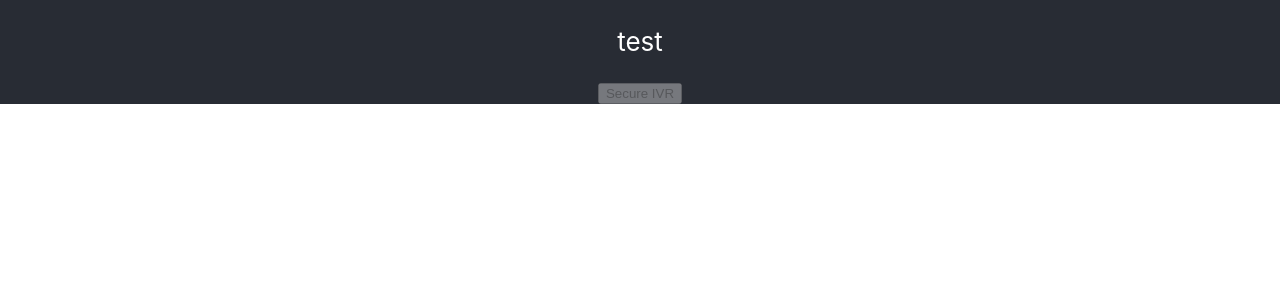
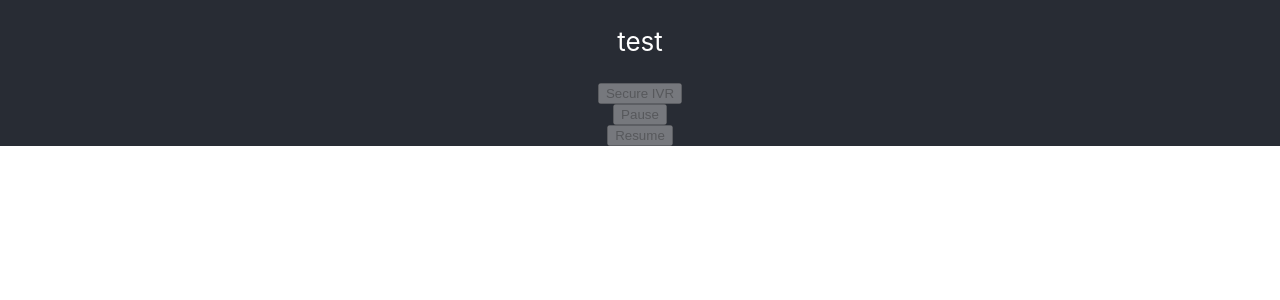
Before and after one commit to XavierBrinonECS/aboleth, a React (Create React App) app: page / in a window 1280 px wide. Shown: the top 300 px of the page. Built offline with nearby package versions, Linux system fonts and the light colour scheme.

Commit message:
add pause/resume buttons

```diff
--- a/src/App.js
+++ b/src/App.js
@@ -80,9 +80,27 @@ function App () {
       <header className="App-header">
         <p>test</p>
         <button onClick={ascend} disabled={secureIVREndpoint === null}>Secure IVR</button>
+        <button onClick={pauseCall} disabled={secureIVREndpoint === null}>Pause</button>
+        <button onClick={resumeCall} disabled={secureIVREndpoint === null}>Resume</button>
       </header>
     </div>
   );
+
+  function pauseCall () {
+    let agent = new window.connect.Agent();
+    const { contactId } = agent
+      .getContacts(window.connect.ContactType.VOICE)
+      ?.pop() ?? {}
+    console.log({ contactId })
+  }
+
+  function resumeCall () {
+    let agent = new window.connect.Agent();
+    const { contactId } = agent
+      .getContacts(window.connect.ContactType.VOICE)
+      ?.pop() ?? {}
+    console.log({ contactId })
+  }
 
   function ascend () {
     let agent = new window.connect.Agent();
```
Also changed, not shown: 1 other file (tests, documents, lock files or other folders).
